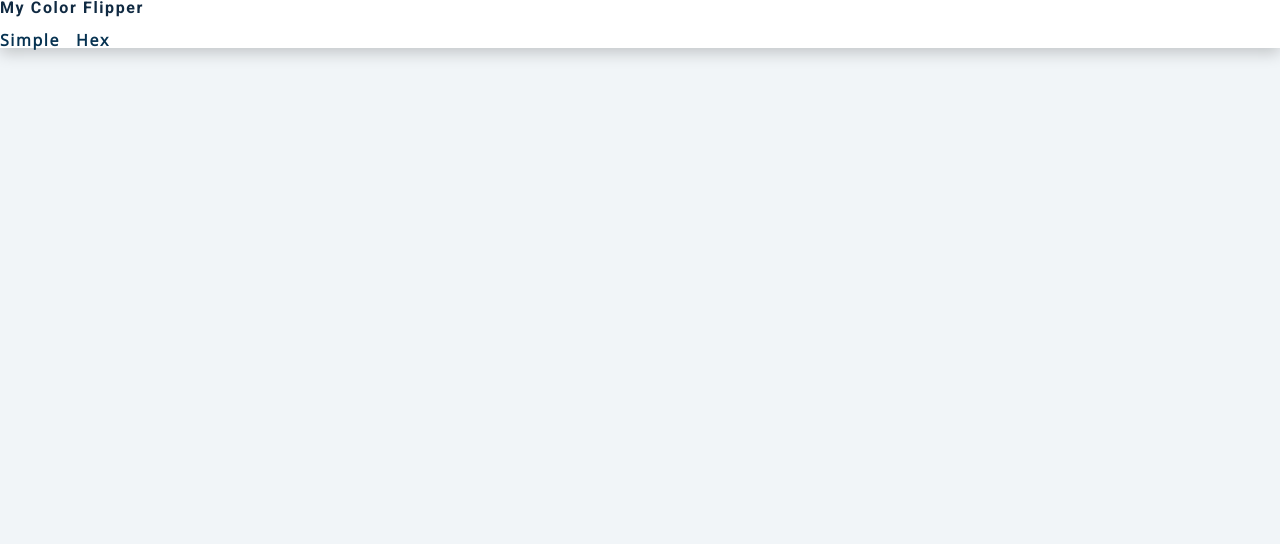
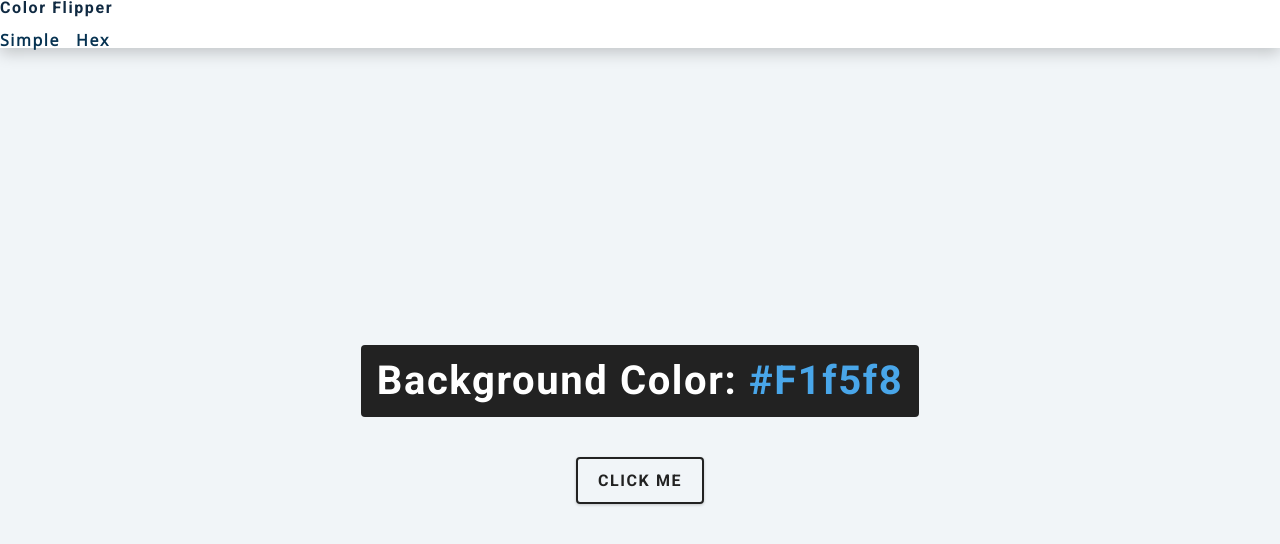
Before and after one commit to ewusiessel/color-flipper, a plain HTML site: page index.html in a window 1280 px wide. Drawn offline with nearby package versions, Linux system fonts and the light colour scheme.

Commit message:
added main element to page

```diff
--- a/index.html
+++ b/index.html
@@ -11,7 +11,7 @@
   <body>
     <nav>
       <div class="navcenter">
-        <h4>my color flipper</h4>
+        <h4>Color flipper</h4>
         <ul class="nav-links">
           <li>
             <a href="index.html">simple</a>
@@ -22,6 +22,15 @@
         </ul>
       </div>
     </nav>
+    <main>
+      <div class="container">
+        <h2>
+          background color:
+          <span class="color">#f1f5f8</span>
+        </h2>
+        <button class="btn btn-hero" id="btn">click me</button>
+      </div>
+    </main>
 
     <!-- javascript -->
     <script src="app.js"></script>
```
